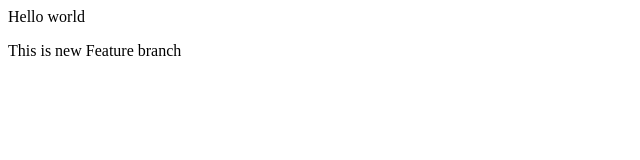
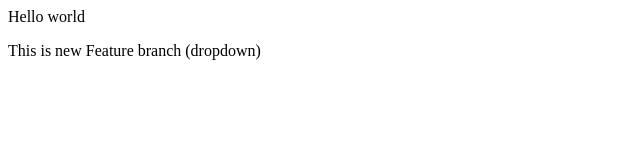
Before and after one commit to Hasbuddin-dev/local-repo, a plain HTML site: page index.html in a window 1280 px wide. Shown: the full height of the page, 0-640 px from the left. Drawn offline with Linux system fonts and the light colour scheme.

Commit message:
Add Dropdown

```diff
--- a/index.html
+++ b/index.html
@@ -1,2 +1,2 @@
 <p>Hello world</p>
-<p>This is new Feature branch</p>
+<p>This is new Feature branch (dropdown)</p>
```
